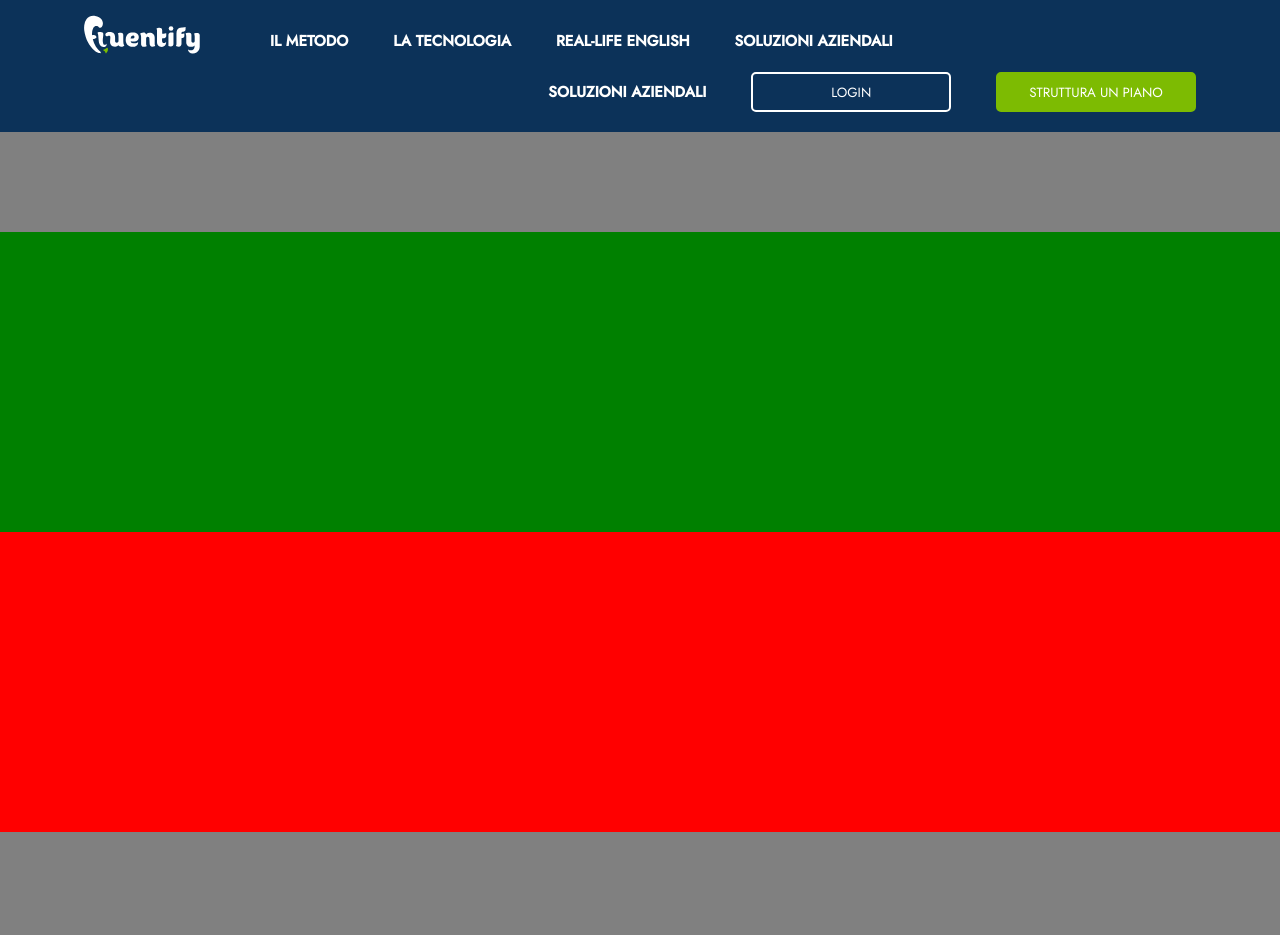
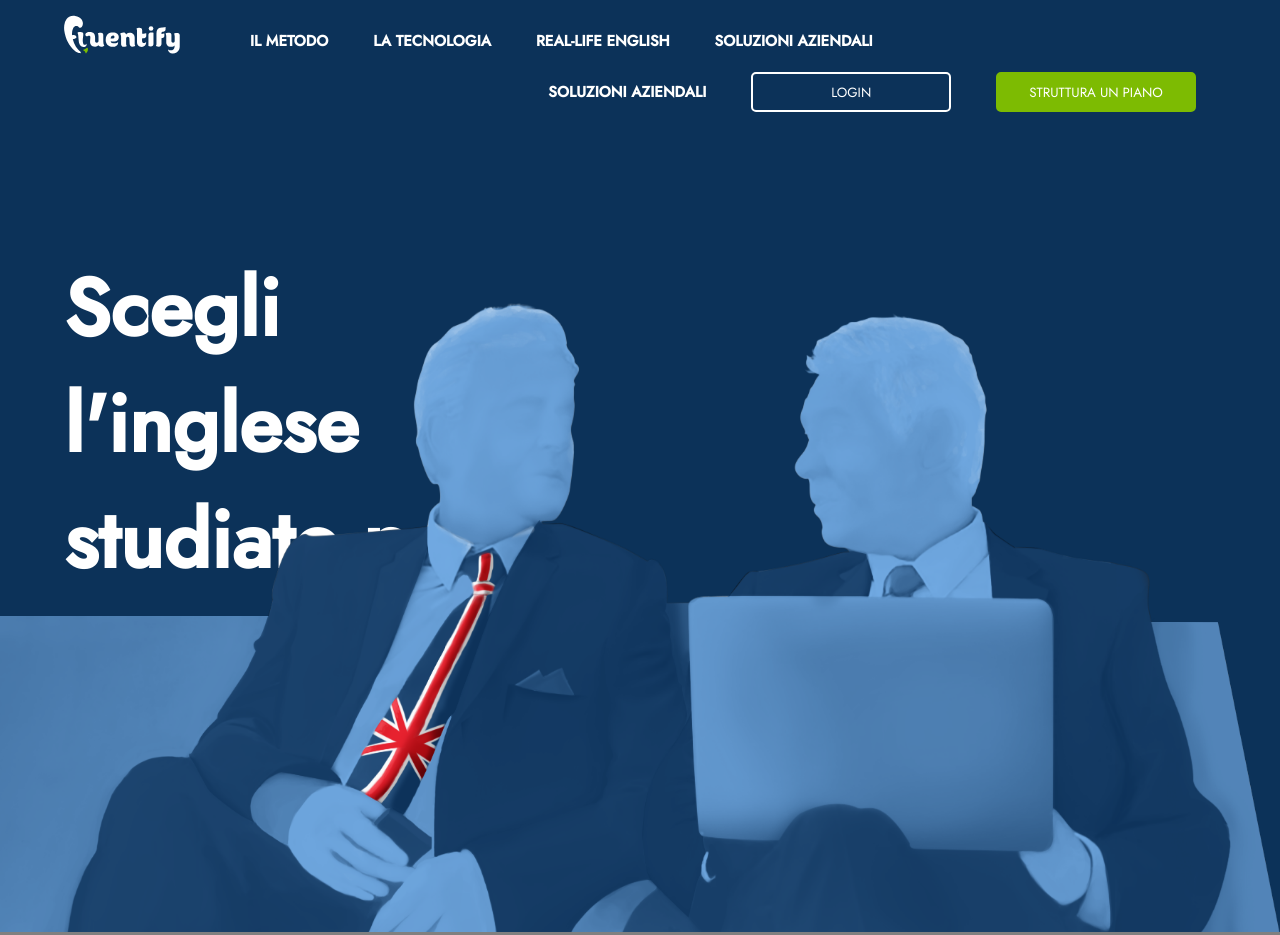
Before and after one commit to Ooal/html-css-fluentify, a plain HTML site: page index.html in a window 1280 px wide. Shown: the top 935 px of the page. Drawn offline with Linux system fonts and the light colour scheme.

Commit message:
Titolo..problemarico

```diff
--- a/css/main.css
+++ b/css/main.css
@@ -16,7 +16,9 @@
   padding: 0 5%;
 }
 
-/*header */
+/*header------------------------------------------------------- */
+
+/*navbar------------------------------------*/
 
 .colore {
   /* debug */
@@ -33,7 +35,7 @@ a {
 
 .logo {
   float: left;
-  padding: 15px 50px 0px 20px;
+  padding: 15px 50px 0px 0px;
 }
 
 .navsin {
@@ -46,7 +48,7 @@ a {
 
 .menu {
   display: inline-block;
-  font-size: 15PX;
+  font-size: 15px;
 }
 
 .menudestra {
@@ -90,7 +92,47 @@ a {
   background-color: grey;
 }
 
-/*header */
+/*navbar------------------------------------*/
+
+/*titolo pagina-----------------------------*/
+
+.centraturatitolo {
+  padding: 0 0 0 5%;
+  height: 800px;
+  position: relative;
+}
+.struttura {
+  font-size: 18px;
+  width: 220px;
+  height: 70px;
+  border-radius: 5px;
+}
+
+h1 {
+  font-size: 80px;
+  padding-bottom: 30px;
+}
+
+#colonnatitolo {
+  width: 40%;
+  position: relative;
+  left: 0;
+  top: 50%;
+  transform: translate(0%, -50%);
+}
+
+#colonnaimmagine > #jumbo {
+  position: absolute;
+  bottom:0;
+  right: 0;
+  width: 1400px;
+  height: 630px;
+}
+
+
+/*titolo pagina-----------------------------*/
+
+/*header------------------------------------------------------- */
 
 
 
--- a/index.html
+++ b/index.html
@@ -56,7 +56,17 @@
         <!-- /navbar -->
 
         <!-- Titolo pagina -->
-        <div class="title">
+        <div class="centraturatitolo ">
+
+					<section id="colonnatitolo">
+						<h1>Scegli l'inglese studiato per i prifessionisti</h1>
+						<button class="struttura verde" type="button" name="button">STRUTTURA UN PIANO</button>
+					</section>
+
+					<section id="colonnaimmagine">
+						<img id="jumbo" src="img/fluentify-jumbo.png" alt="">
+					</section>
+
 
         </div>
         <!-- /Titolo pagina -->
```
